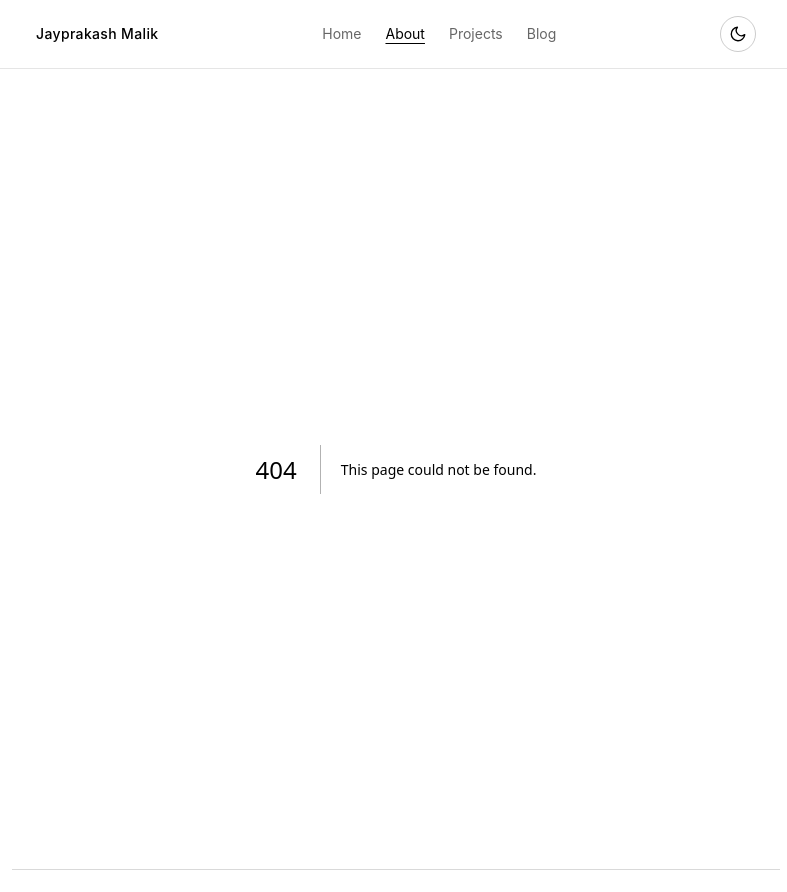
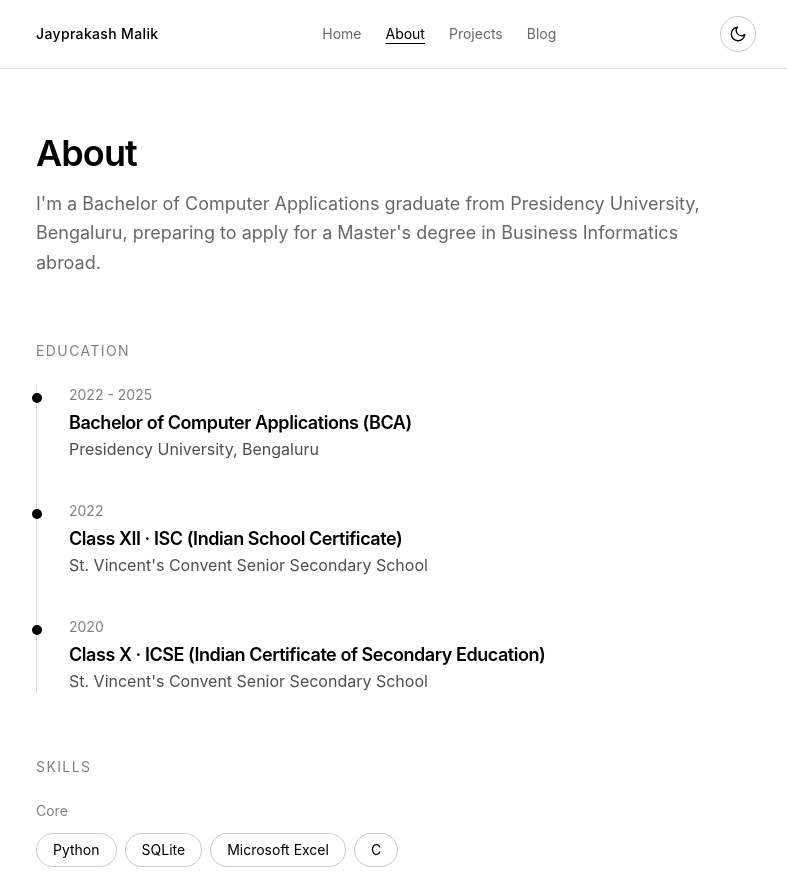
Before and after one commit to Tyler7x1/portfolio, a Next.js app: page /about in a window 1280 px wide. Before the commit this address had no page. Shown: the top 892 px of the page, without its empty margins (244-1031 px from the left). Built offline with nearby package versions, Linux system fonts and the light colour scheme.

Commit message:
Added Separate About Section

```diff
--- /dev/null
+++ b/app/about/page.tsx
@@ -0,0 +1,94 @@
+export const metadata = {
+  title: "About",
+};
+
+const education = [
+  {
+    years: "2022 - 2025",
+    title: "Bachelor of Computer Applications (BCA)",
+    place: "Presidency University, Bengaluru",
+  },
+  {
+    years: "2022",
+    title: "Class XII · ISC (Indian School Certificate)",
+    place: "St. Vincent's Convent Senior Secondary School",
+  },
+  {
+    years: "2020",
+    title: "Class X · ICSE (Indian Certificate of Secondary Education)",
+    place: "St. Vincent's Convent Senior Secondary School",
+  },
+];
+
+const skills = [
+  {
+    group: "Core",
+    items: ["Python", "SQLite", "Microsoft Excel", "C"],
+  },
+  {
+    group: "Also familiar with",
+    items: ["HTML", "CSS", "JavaScript"],
+  },
+];
+
+export default function About() {
+  return (
+    <main className="mx-auto max-w-3xl px-6 pb-24 pt-16">
+      <h1 className="text-4xl font-semibold tracking-tight">About</h1>
+      <p className="mt-4 max-w-2xl text-lg leading-relaxed text-black/60 dark:text-white/60">
+        I&apos;m a Bachelor of Computer Applications graduate from Presidency
+        University, Bengaluru, preparing to apply for a Master&apos;s degree in
+        Business Informatics abroad.
+      </p>
+
+      {/* Education */}
+      <section className="mt-16">
+        <h2 className="text-sm uppercase tracking-widest text-black/50 dark:text-white/50">
+          Education
+        </h2>
+
+        <ol className="mt-6 border-l border-black/15 dark:border-white/20">
+          {education.map((item) => (
+            <li key={item.title} className="relative pb-10 pl-8 last:pb-0">
+              <span className="absolute -left-[5px] top-2 h-2.5 w-2.5 rounded-full bg-black dark:bg-white" />
+              <p className="text-sm text-black/50 dark:text-white/50">
+                {item.years}
+              </p>
+              <h3 className="mt-1 text-lg font-semibold tracking-tight">
+                {item.title}
+              </h3>
+              <p className="text-black/70 dark:text-white/70">{item.place}</p>
+            </li>
+          ))}
+        </ol>
+      </section>
+
+      {/* Skills */}
+      <section className="mt-16">
+        <h2 className="text-sm uppercase tracking-widest text-black/50 dark:text-white/50">
+          Skills
+        </h2>
+
+        <div className="mt-6 space-y-8">
+          {skills.map((group) => (
+            <div key={group.group}>
+              <p className="text-sm text-black/50 dark:text-white/50">
+                {group.group}
+              </p>
+              <ul className="mt-3 flex flex-wrap gap-2">
+                {group.items.map((item) => (
+                  <li
+                    key={item}
+                    className="cursor-default rounded-full border border-black/20 px-4 py-1.5 text-sm transition duration-300 hover:border-black hover:bg-black hover:text-white motion-safe:hover:-translate-y-1 dark:border-white/30 dark:hover:border-white dark:hover:bg-white dark:hover:text-black"
+                  >
+                    {item}
+                  </li>
+                ))}
+              </ul>
+            </div>
+          ))}
+        </div>
+      </section>
+    </main>
+  );
+}
```
